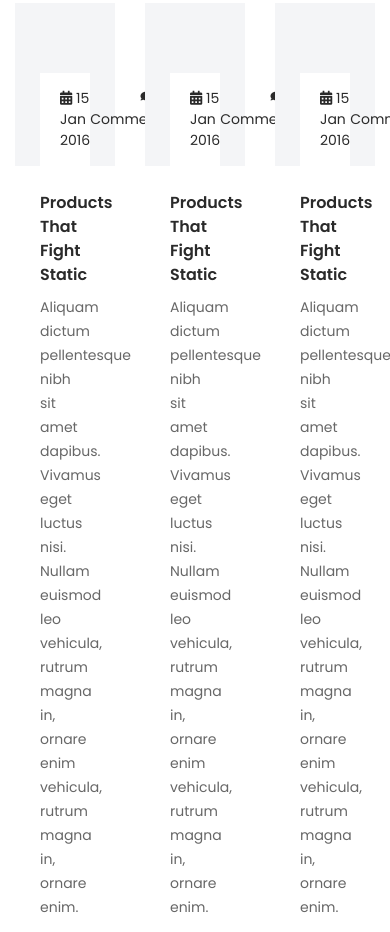
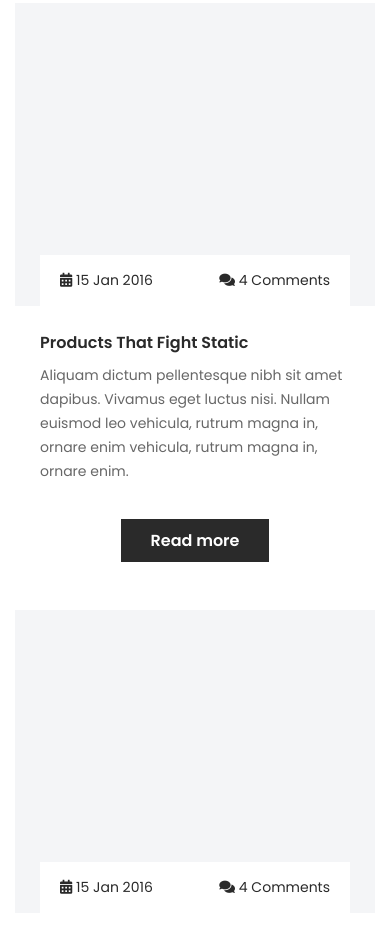
Before and after one commit to mateuszwrobel/wdp-1809-01, a website: page src/index.html in a window 390 px wide. Shown: the part 2182-3114 px from the top of the page. Drawn offline with nearby package versions, Linux system fonts and the light colour scheme; files that its build step writes are made by us from their sources; files whose address does not match are found by name.

Commit message:
Add RWD to Latest blog section.
This resolve task WDP180901-15.

```diff
--- a/src/index.html
+++ b/src/index.html
@@ -456,16 +456,16 @@
         </div>
       </div>
       <div class="row">
-        <div class="col-4">
+        <div class="col-12 col-s-12 col-md-6 col-lg-4">
           <div class="post-box">
             <a href="#" class="cover-link">
               <div class="cover">
                 <div class="details">
                   <div class="date">
-                    <i class="fas fa-calendar-alt"></i> 15 Jan 2016
+                    <i class="fas fa-calendar-alt"></i><span> 15 Jan 2016</span>
                   </div>
                   <div class="comments">
-                    <i class="fas fa-comments"></i> 4 Comments
+                    <i class="fas fa-comments"></i><span> 4 Comments</span>
                   </div>
                 </div>
               </div>
@@ -480,16 +480,16 @@
             </a>
           </div>
         </div>
-        <div class="col-4">
+        <div class="col-12 col-s-12 col-md-6 col-lg-4">
           <div class="post-box">
             <a href="#" class="cover-link">
               <div class="cover">
                 <div class="details">
                   <div class="date">
-                    <i class="fas fa-calendar-alt"></i> 15 Jan 2016
+                    <i class="fas fa-calendar-alt"></i><span> 15 Jan 2016</span>
                   </div>
                   <div class="comments">
-                    <i class="fas fa-comments"></i> 4 Comments
+                    <i class="fas fa-comments"></i><span> 4 Comments</span>
                   </div>
                 </div>
               </div>
@@ -504,16 +504,16 @@
             </a>
           </div>
         </div>
-        <div class="col-4">
+        <div class="col-12 col-s-12 col-md-6 col-lg-4">
           <div class="post-box">
             <a href="#" class="cover-link">
               <div class="cover">
                 <div class="details">
                   <div class="date">
-                    <i class="fas fa-calendar-alt"></i> 15 Jan 2016
+                    <i class="fas fa-calendar-alt"></i><span> 15 Jan 2016</span>
                   </div>
                   <div class="comments">
-                    <i class="fas fa-comments"></i> 4 Comments
+                    <i class="fas fa-comments"></i><span> 4 Comments</span>
                   </div>
                 </div>
               </div>
--- a/src/sass/components/_post-box.scss
+++ b/src/sass/components/_post-box.scss
@@ -14,6 +14,7 @@
 
     .cover {
       padding: 70% 25px 0 25px;
+
       background: {
         color: #f4f5f7;
         size: cover;
@@ -27,7 +28,7 @@
         font-size: 14px;
         color: $text-color;
 
-        & > * {
+        &>* {
           flex: 1 1 auto;
         }
 
@@ -37,6 +38,24 @@
 
         .comments {
           text-align: right;
+
+          @media (max-width: 320px) {
+            text-align: left;
+          }
+        }
+
+        @media (max-width: 320px) {
+          flex-direction: column;
+        }
+
+        @media (max-width: 1199.98px) and (min-width: 992px) {
+          .date {
+            padding-right: 1px;
+          }
+
+          span {
+            display: block;
+          }
         }
       }
     }
@@ -55,7 +74,7 @@
       p {
         font-size: 14px;
         line-height: 24px;
-        color: rgb(103,103,103);
+        color: rgb(103, 103, 103);
         text-align: left;
       }
 
```
